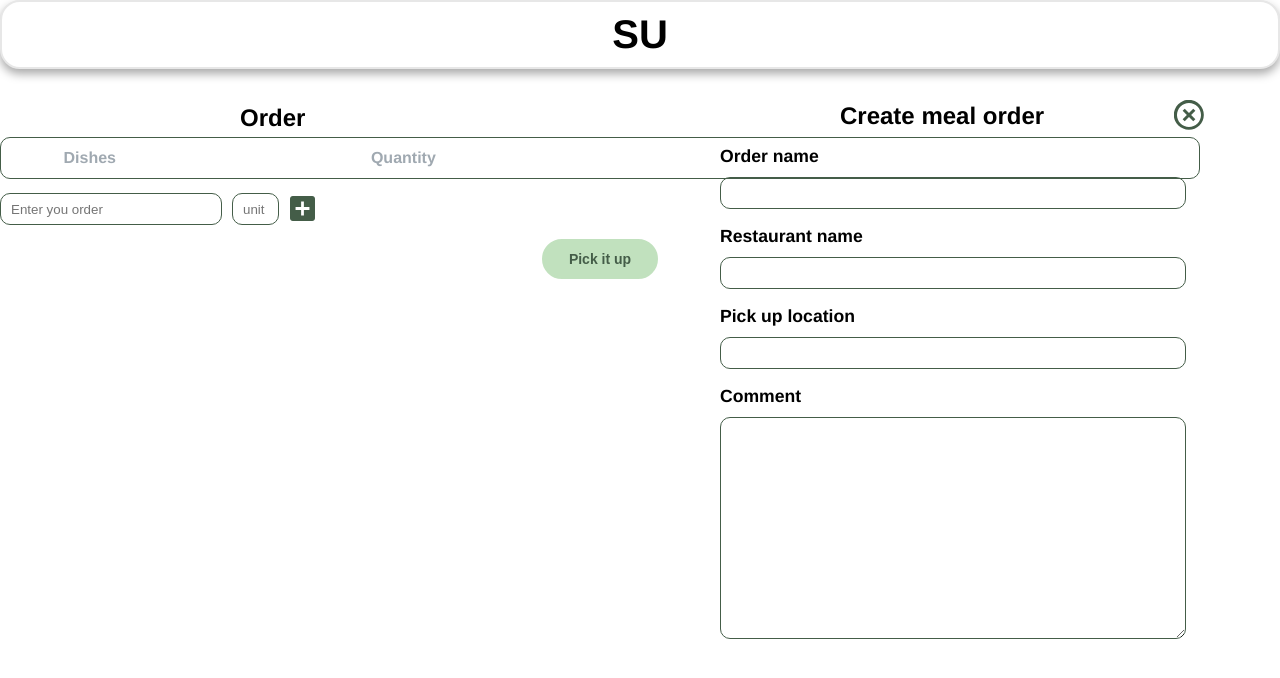
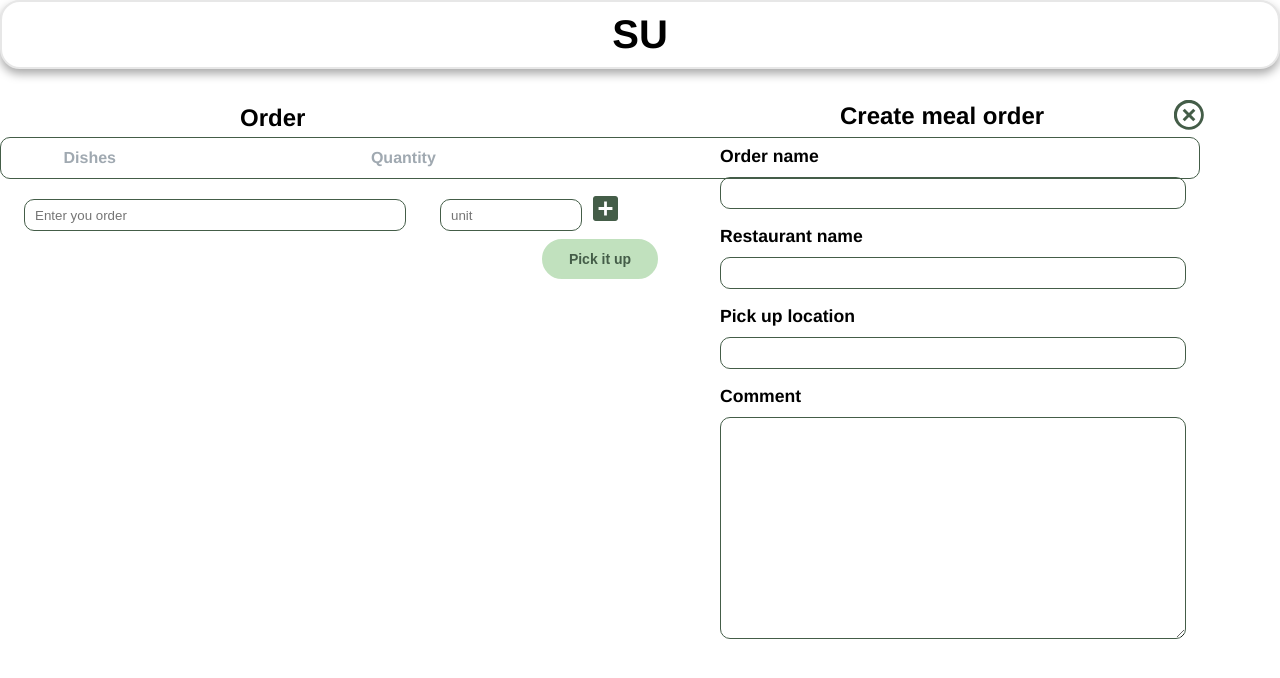
Before and after one commit to Green-Teaz123/Green_, a React (Create React App) app: page /create in a window 1280 px wide. Shown: the top 678 px of the page. Built offline with nearby package versions, Linux system fonts and the light colour scheme.

Commit message:
Tiger Boom

```diff
--- a/src/styles/createOrder.css
+++ b/src/styles/createOrder.css
@@ -203,4 +203,17 @@
         margin-top: 1%;
         font-size: 100%;
     }
+    .gen-dishes .dishe-name{
+        margin-left: 2%;
+        margin-top: 1%;
+        width: 30%;
+    }
+    .gen-dishes .quantity{
+        margin-left: 2%;
+        margin-top: 1%;
+        width: 10%;
+    }
+    .add-order{
+
+    }
 }
```
